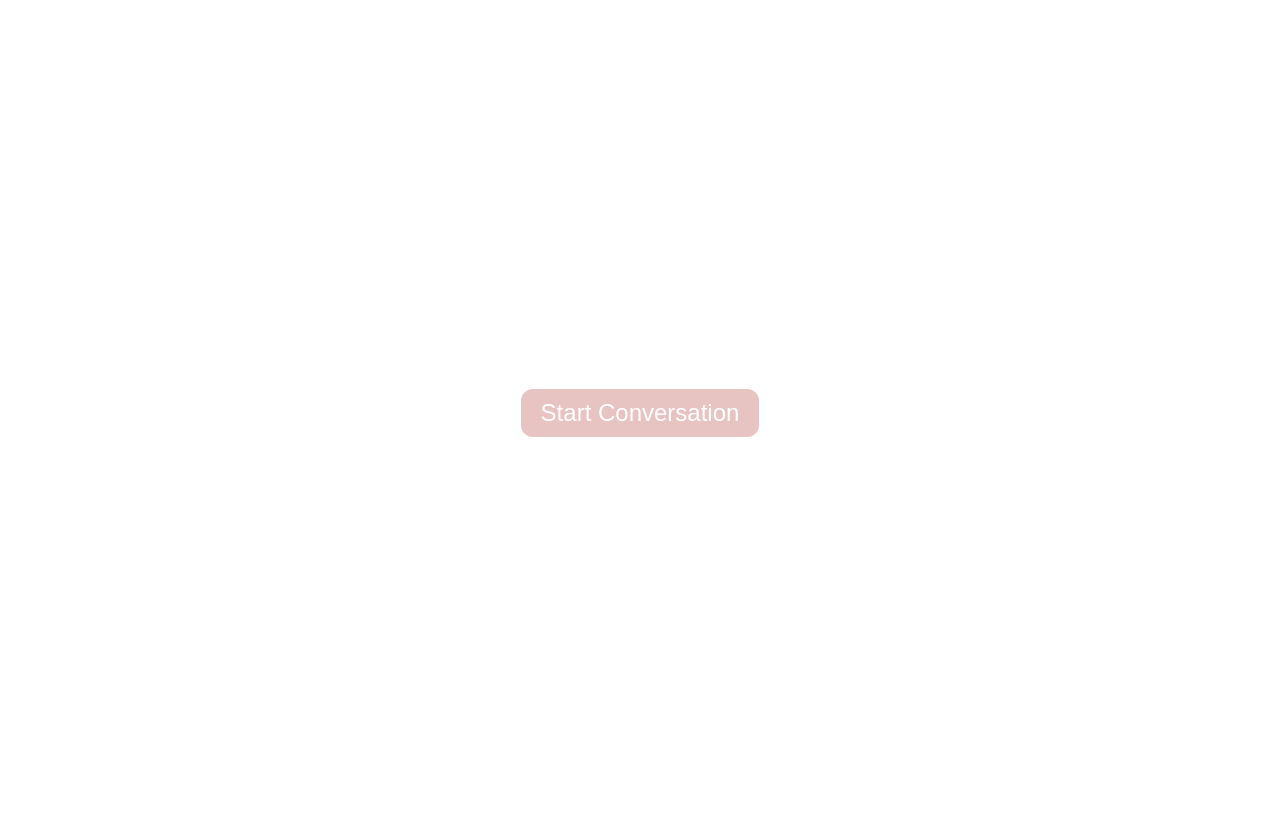
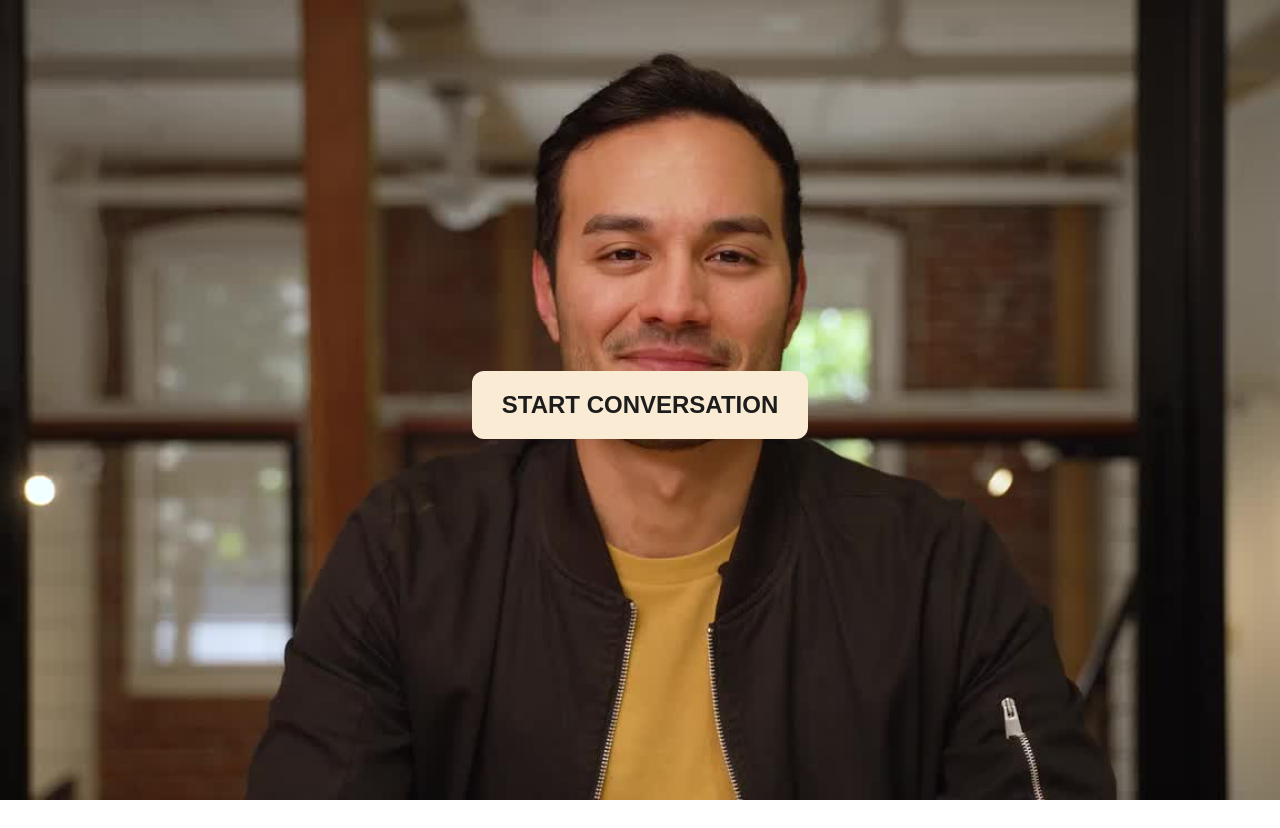
Before and after one commit to oldhand7/tavus-project, a plain HTML site: page index.html in a window 1280 px wide. After the commit the page ends 800 px from the top, so only its background shows below. Drawn offline with Linux system fonts and the light colour scheme.

Commit message:
UI update

```diff
--- a/index.html
+++ b/index.html
@@ -5,20 +5,11 @@
     <script crossorigin src="https://unpkg.com/@daily-co/daily-js"></script>
     <style>
         /* Custom CSS for buttons and layout */
-        .btn {
-            padding: 10px 20px;
-            background-color: #e7c3c2;
-            color: white;
-            border: none;
-            border-radius: 12px;
-            cursor: pointer;
-            font-size: 24px;
-            margin-top: 10px;
-        }
-
-        .btn:disabled {
-            background-color: #888;
-            cursor: not-allowed;
+        body,
+        html {
+            height: 100%;
+            margin: 0;
+            font-family: Arial, sans-serif;
         }
 
         .panel {
@@ -26,6 +17,33 @@
             display: flex;
             justify-content: center;
             align-items: center;
+            background-image: url('./AI_Avatar.jpg');
+            /* Replace with your image URL */
+            background-size: cover;
+            background-position: center;
+            background-repeat: no-repeat;
+        }
+
+        .btn {
+            padding: 20px 30px;
+            background-color: #faebd5;
+            color: #1c1c1c;
+            border: none;
+            border-radius: 12px;
+            font-weight: bold;
+            cursor: pointer;
+            font-size: 24px;
+            margin-top: 10px;
+        }
+
+        .btn:hover {
+            background-color: #1c1c1c;
+            color: white;
+        }
+
+        .btn:disabled {
+            background-color: #888;
+            cursor: not-allowed;
         }
     </style>
 </head>
@@ -34,11 +52,13 @@
     <!-- Beautiful Button -->
     <div class="panel">
         <button id="start-conversation" class="btn">
-            Start Conversation
+            START CONVERSATION
         </button>
     </div>
 
     <div id="conversation-link" style="margin-top: 20px;"></div>
+</body>
+
 
 <script>
     // API details configuration
@@ -117,6 +137,5 @@
         }
     });
 </script>
-</body>
 
 </html>
```
Also changed, not shown: AI_Avatar.jpg (added). Lines whose indentation alone changed are shown as unchanged.
